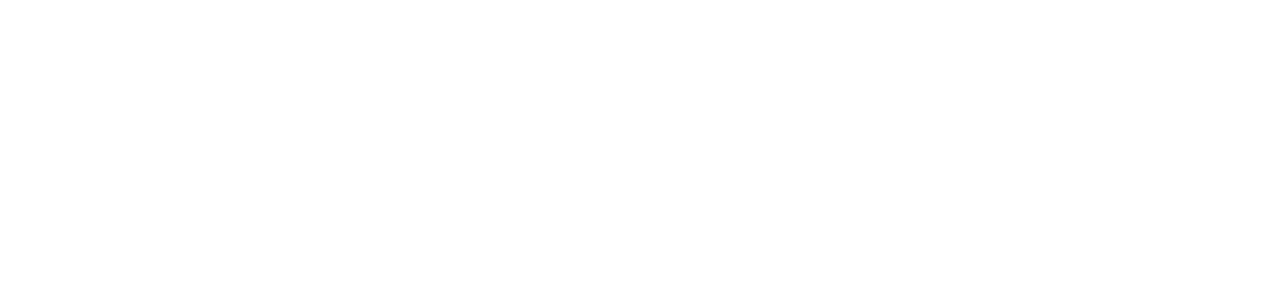
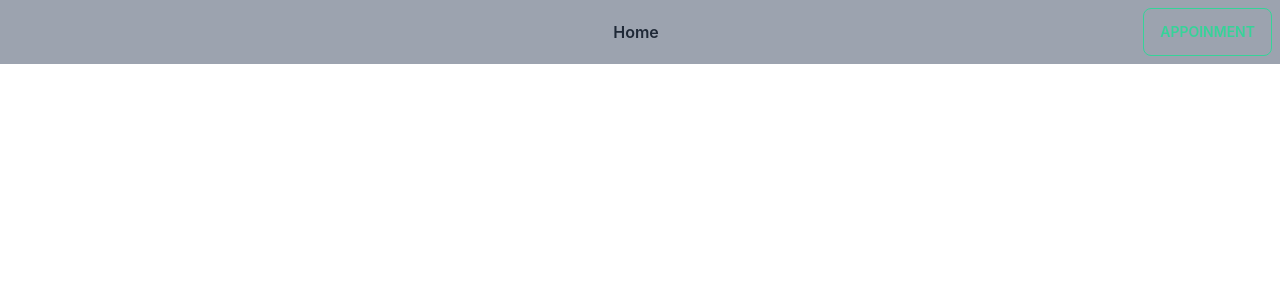
Before and after one commit to rifatahmed787/sports-photography-assignment-client, a React (Create React App) app: page / in a window 1280 px wide. Shown: the top 300 px of the page. Built offline with nearby package versions, Linux system fonts and the light colour scheme.

Commit message:
header section added

```diff
--- a/src/App.js
+++ b/src/App.js
@@ -1,9 +1,12 @@
 import "./App.css";
 import { ToastContainer } from "react-toastify";
+import { RouterProvider } from "react-router-dom";
+import router from "./components/Routes/Router";
 
 function App() {
   return (
     <div className="">
+      <RouterProvider router={router}></RouterProvider>
       <ToastContainer />
     </div>
   );
--- /dev/null
+++ b/src/components/Home/Home.js
@@ -0,0 +1,7 @@
+import React from "react";
+
+const Home = () => {
+  return <div></div>;
+};
+
+export default Home;
--- /dev/null
+++ b/src/components/Routes/PrivateRoute.js
@@ -0,0 +1,7 @@
+import React from "react";
+
+const PrivateRoute = () => {
+  return <div></div>;
+};
+
+export default PrivateRoute;
--- a/src/components/Shared/Header.js
+++ b/src/components/Shared/Header.js
@@ -1,7 +1,73 @@
 import React from "react";
+import { Link } from "react-router-dom";
 
 const Header = () => {
-  return <div></div>;
+  // const { user, logOut } = useContext(AuthContext);
+
+  // const handleLogOut = () => {
+  //   logOut()
+  //     .then(() => {})
+  //     .catch((error) => console.error(error));
+  // };
+  // const menuItems = (
+  //     <>
+  //       <li className="font-semibold mr-2">
+  //         <Link to="/">Home</Link>
+  //       </li>
+  //       {user?.email ? (
+  //         <>
+  //           <li className="font-semibold mr-2">
+  //             <Link to="/orders">Orders</Link>
+  //           </li>
+  //           <li className="font-semibold mr-2">
+  //             {/* <button onClick={handleLogOut}>Log out</button> */}
+  //           </li>
+  //         </>
+  //       ) : (
+  //         <>
+  //           <li className="font-semibold mr-2">
+  //             <Link to="/login">Log in</Link>
+  //           </li>
+  //           <li className="font-semibold">
+  //             <Link to="/signup">Sign up</Link>
+  //           </li>
+  //         </>
+  //       )}
+  //     </>
+  //   );
+
+  const menuItems = (
+    <>
+      <li className="font-semibold mr-2">
+        <Link to="/">Home</Link>
+      </li>
+    </>
+  );
+
+  return (
+    <div className="navbar bg-gray-400">
+      <div className="navbar-start">
+        <div className="dropdown">
+          <label tabIndex={0} className="btn btn-ghost lg:hidden"></label>
+          <ul
+            tabIndex={0}
+            className="menu menu-compact dropdown-content mt-3 p-2 shadow bg-base-100 rounded-box w-52"
+          >
+            {menuItems}
+          </ul>
+        </div>
+        <Link to="/" className="btn btn-ghost normal-case text-xl">
+          {/* <img src={logo} alt="" /> */}
+        </Link>
+      </div>
+      <div className="navbar-center hidden lg:flex">
+        <ul className="menu menu-horizontal p-0">{menuItems}</ul>
+      </div>
+      <div className="navbar-end">
+        <button className="btn btn-outline btn-success">Appoinment</button>
+      </div>
+    </div>
+  );
 };
 
 export default Header;
```
